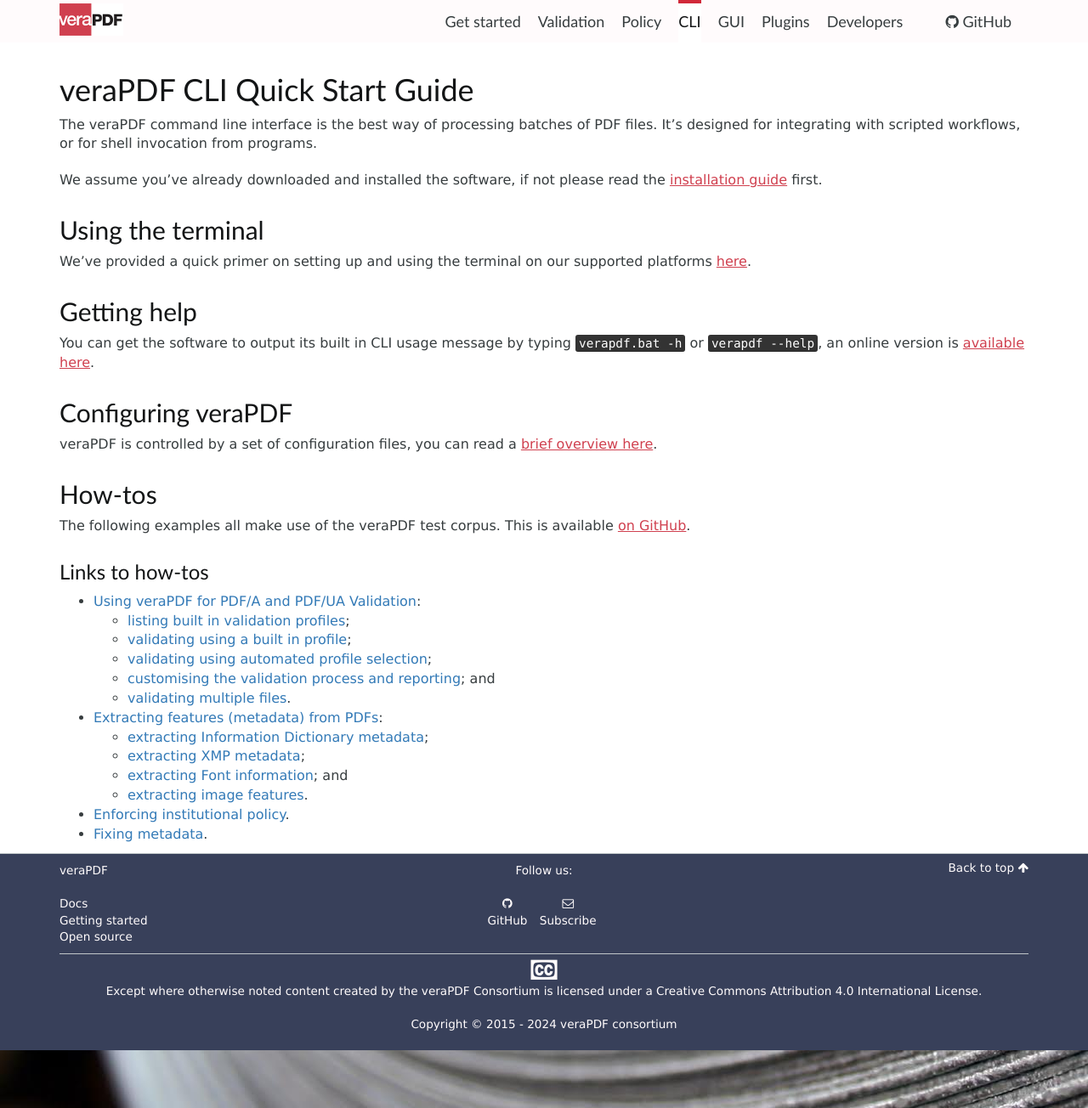
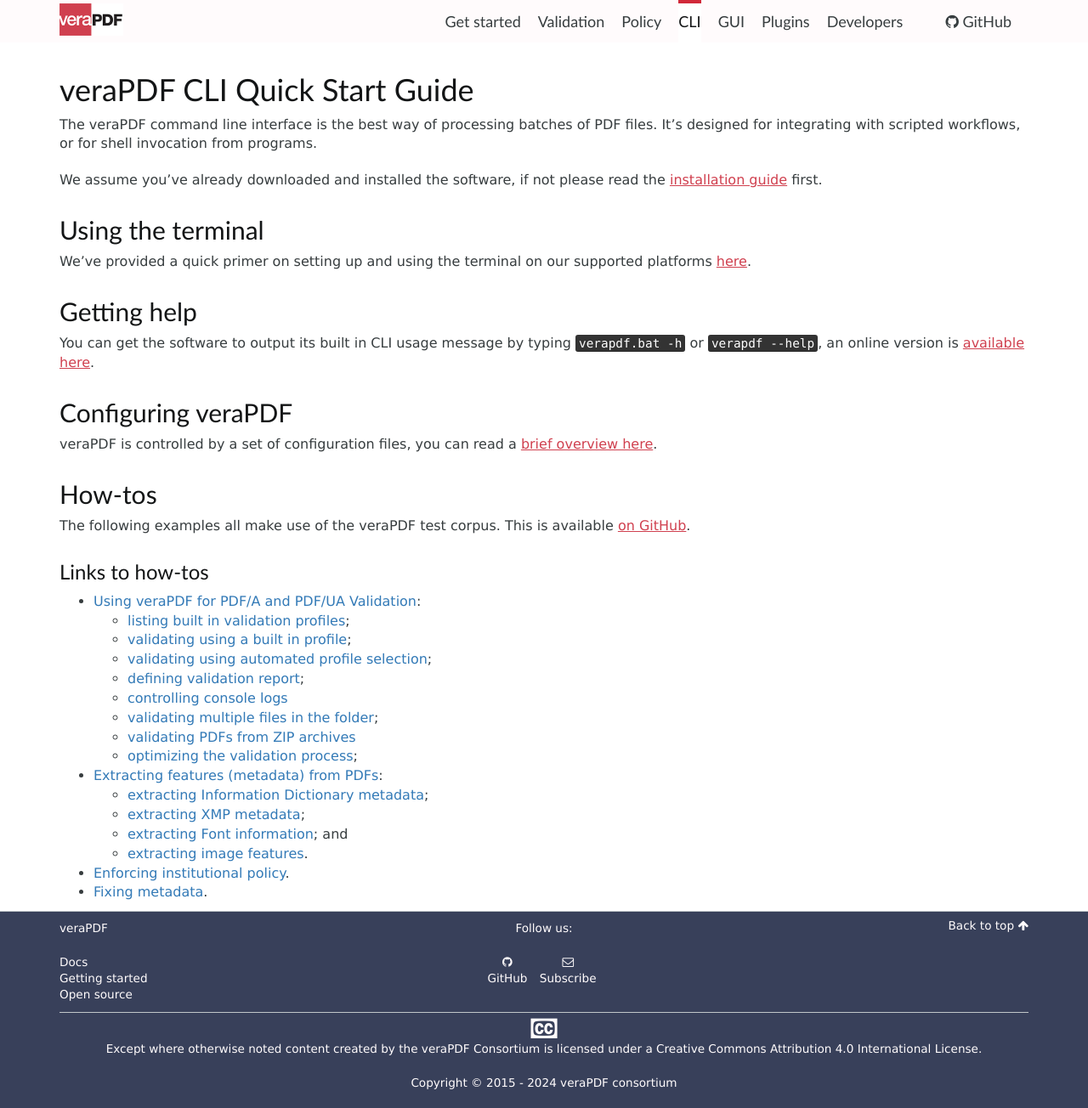
Before and after one commit to veraPDF/veraPDF.github.io, a Jekyll site: the page built from cli/index.md, in a window 1280 px wide. Shown: the whole page at 85% size. Built offline with Jekyll 4.4.1, drawn with Linux system fonts in a browser that asks for light colours; nearby versions of some CDN libraries.

Commit message:
Updated how-to links

```diff
--- a/cli/index.md
+++ b/cli/index.md
@@ -36,8 +36,11 @@ available [on GitHub](https://github.com/veraPDF/veraPDF-corpus).
   - [listing built in validation profiles](validation#list-profiles);
   - [validating using a built in profile](validation#choose-profile);
   - [validating using automated profile selection](validation#auto-profile);
-  - [customising the validation process and reporting](validation#customising); and
-  - [validating multiple files](validation#batches).
+  - [defining validation report](validation#defining-validation-report);
+  - [controlling console logs](validation#logs-customising)
+  - [validating multiple files in the folder](validation#batches);
+  - [validating PDFs from ZIP archives](validation#zip-archive-validation)
+  - [optimizing the validation process](validation#customising);
 - [Extracting features (metadata) from PDFs](feature-extraction):
   - [extracting Information Dictionary metadata](feature-extraction#info-dict);
   - [extracting XMP metadata](feature-extraction#metadata);
```
